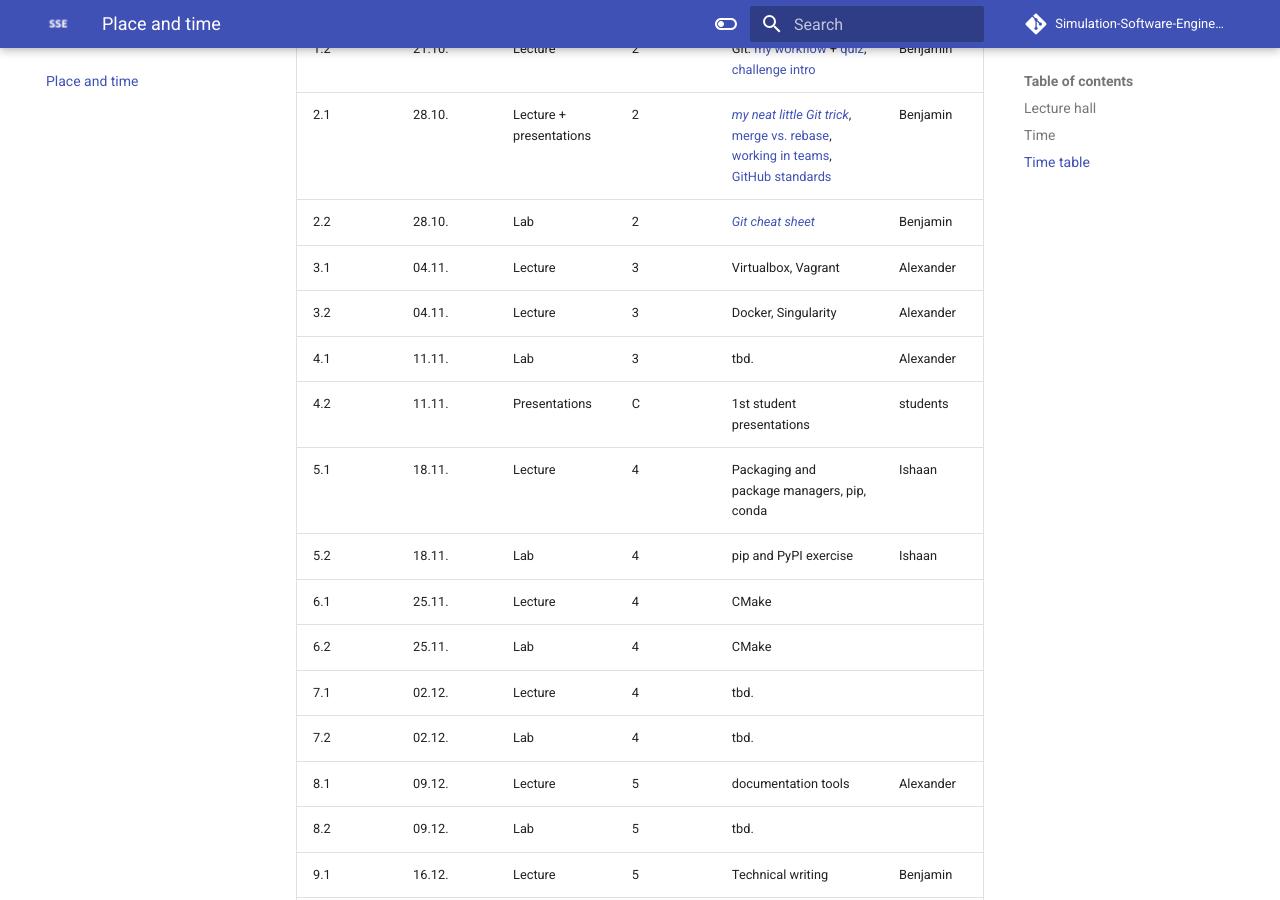
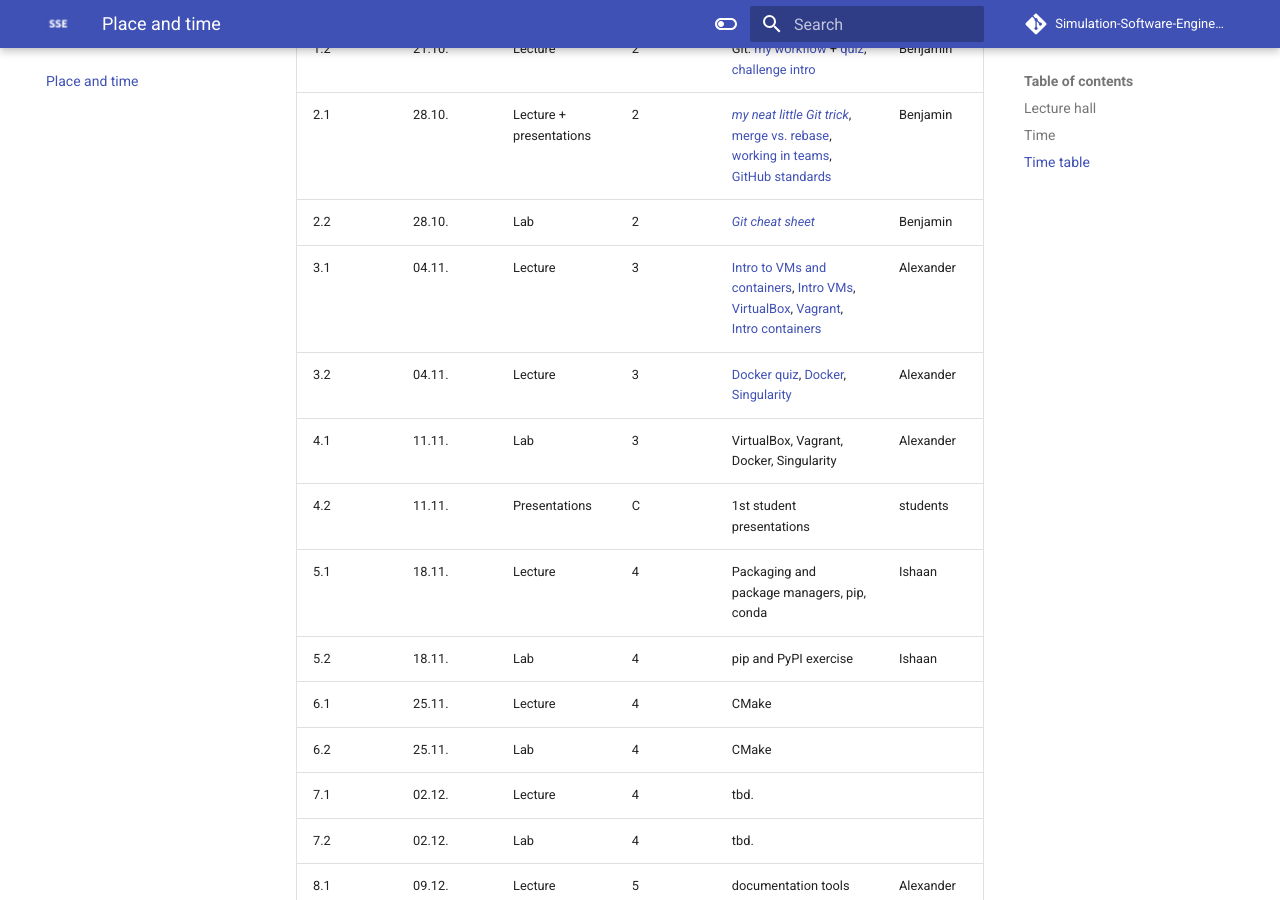
Before and after one commit to Simulation-Software-Engineering/homepage, an MkDocs documentation site: the page built from docs/place-and-time.md, in a window 1280 px wide and 900 px high, scrolled down 878 px. Built offline with MkDocs 1.6.1 and Material for MkDocs 9.7.7, drawn with Linux system fonts in a browser that asks for light colours; comment, search, counter and statistics services are not loaded.

Commit message:
Add virtualization and container slides to time table (#12)

```diff
--- a/docs/place-and-time.md
+++ b/docs/place-and-time.md
@@ -29,9 +29,9 @@ Please note that we might adjust the time table during the semester. You find a
 |    1.2 | 21.10. |Lecture | 2 | Git: [my workflow](https://github.com/Simulation-Software-Engineering/Lecture-Material/blob/main/version-control/overview.md#how-i-work-with-git) + [quiz](https://github.com/Simulation-Software-Engineering/Lecture-Material/blob/main/version-control/material/git_quiz.md), [challenge intro](https://github.com/Simulation-Software-Engineering/Lecture-Material/blob/main/organization/material/challenge_intro_slides.md)  | Benjamin |
 |    2.1 | 28.10. |Lecture + presentations| 2 | [*my neat little Git trick*](https://github.com/Simulation-Software-Engineering/Lecture-Material/blob/main/version-control/overview.md#my-favorite-neat-little-Git-trick), [merge vs. rebase](https://github.com/Simulation-Software-Engineering/Lecture-Material/blob/main/version-control/material/merge_rebase_slides.md), [working in teams](https://github.com/Simulation-Software-Engineering/Lecture-Material/blob/main/version-control/material/workflow_slides.md), [GitHub standards](https://github.com/Simulation-Software-Engineering/Lecture-Material/blob/main/version-control/material/standards_slides.md) | Benjamin |
 |    2.2 | 28.10. |Lab | 2 | [*Git cheat sheet*](https://github.com/Simulation-Software-Engineering/Lecture-Material/blob/main/version-control/material/cheat_sheet_text.md)  | Benjamin |
-|    3.1 | 04.11. |Lecture | 3 | Virtualbox, Vagrant | Alexander |
-|    3.2 | 04.11. |Lecture | 3 | Docker, Singularity | Alexander |
-|    4.1 | 11.11. |Lab | 3 | tbd.  | Alexander |
+|    3.1 | 04.11. |Lecture | 3 | [Intro to VMs and containers](https://github.com/Simulation-Software-Engineering/Lecture-Material/blob/main/virtualization-and-containers/material/intro_slides.md), [Intro VMs](https://github.com/Simulation-Software-Engineering/Lecture-Material/blob/main/virtualization-and-containers/material/virtualmachines_slides.md), [VirtualBox](https://github.com/Simulation-Software-Engineering/Lecture-Material/blob/main/virtualization-and-containers/material/virtualbox_slides.md), [Vagrant](https://github.com/Simulation-Software-Engineering/Lecture-Material/blob/main/virtualization-and-containers/material/vagrant_slides.md), [Intro containers](https://github.com/Simulation-Software-Engineering/Lecture-Material/blob/main/virtualization-and-containers/material/containers_slides.md)| Alexander |
+|    3.2 | 04.11. |Lecture | 3 | [Docker quiz](https://github.com/Simulation-Software-Engineering/Lecture-Material/blob/main/virtualization-and-containers/material/docker_quiz.md), [Docker](https://github.com/Simulation-Software-Engineering/Lecture-Material/blob/main/virtualization-and-containers/material/docker_slides.md), [Singularity](https://github.com/Simulation-Software-Engineering/Lecture-Material/blob/main/virtualization-and-containers/material/singularity_slides.md)| Alexander |
+|    4.1 | 11.11. |Lab | 3 | VirtualBox, Vagrant, Docker, Singularity  | Alexander |
 |    4.2 | 11.11. |Presentations | C | 1st student presentations | students|
 |    5.1 | 18.11. |Lecture | 4 | Packaging and package managers, pip, conda | Ishaan |
 |    5.2 | 18.11. |Lab | 4 | pip and PyPI exercise | Ishaan |
```
